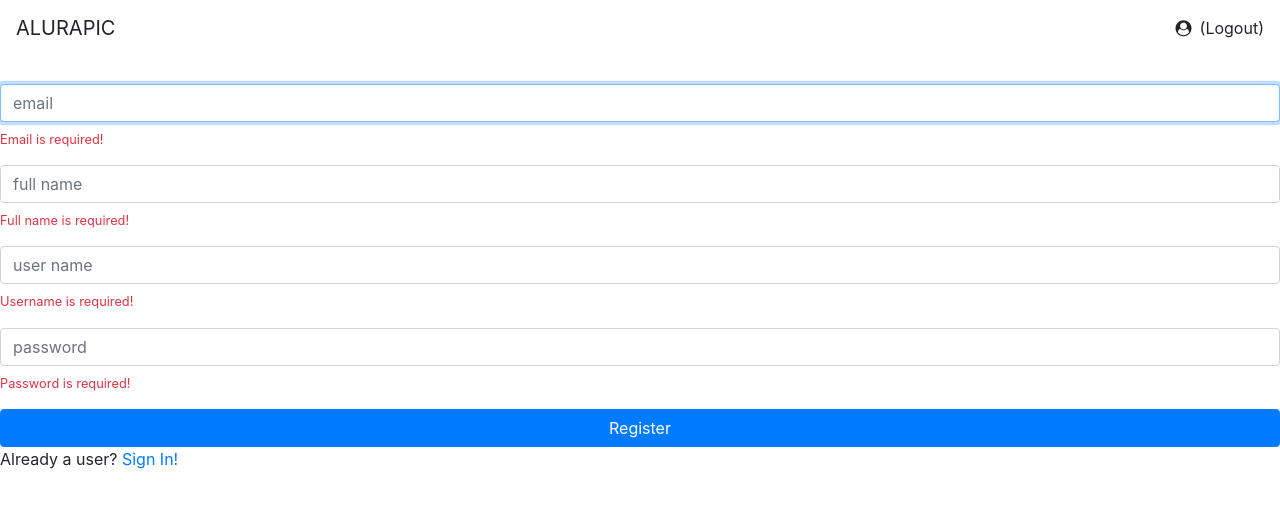
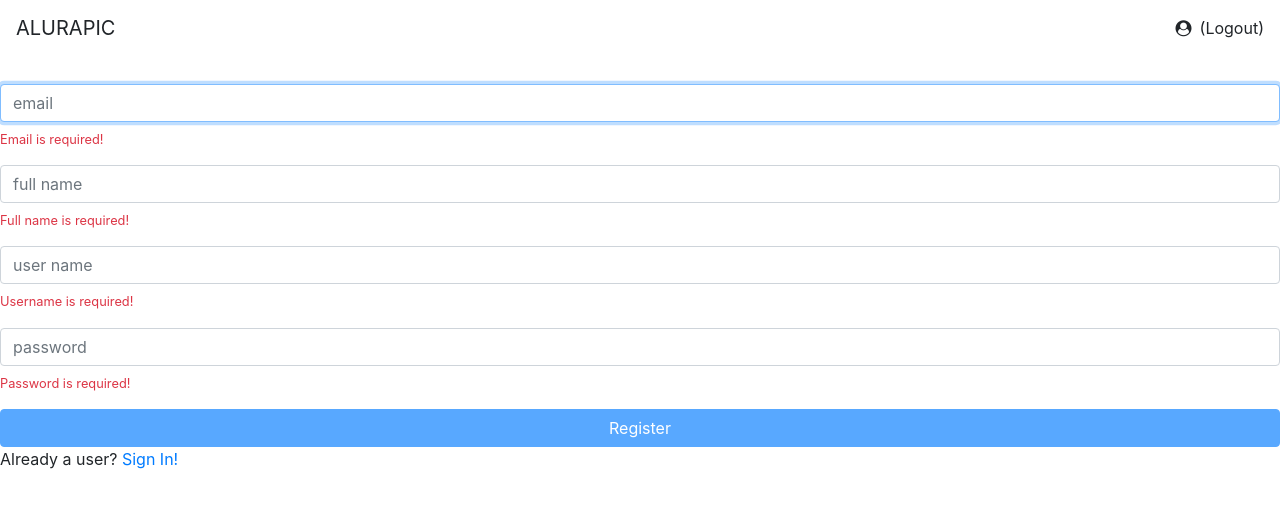
Before and after one commit to camillacorreia/alurapic, an Angular app: page /signup in a window 1280 px wide. Shown: the top 508 px of the page. Built offline with nearby package versions, Linux system fonts and the light colour scheme.

Commit message:
refactor: add disabled register button

```diff
--- a/src/app/home/signup/signup.component.html
+++ b/src/app/home/signup/signup.component.html
@@ -71,7 +71,7 @@
     </app-message>
   </div>
 
-  <button class="btn btn-primary btn-block">Register</button>
+  <button [disabled]="signupForm.invalid" class="btn btn-primary btn-block">Register</button>
 
   <p>Already a user? <a [routerLink]="['']">Sign In!</a></p>
 </form>
```
